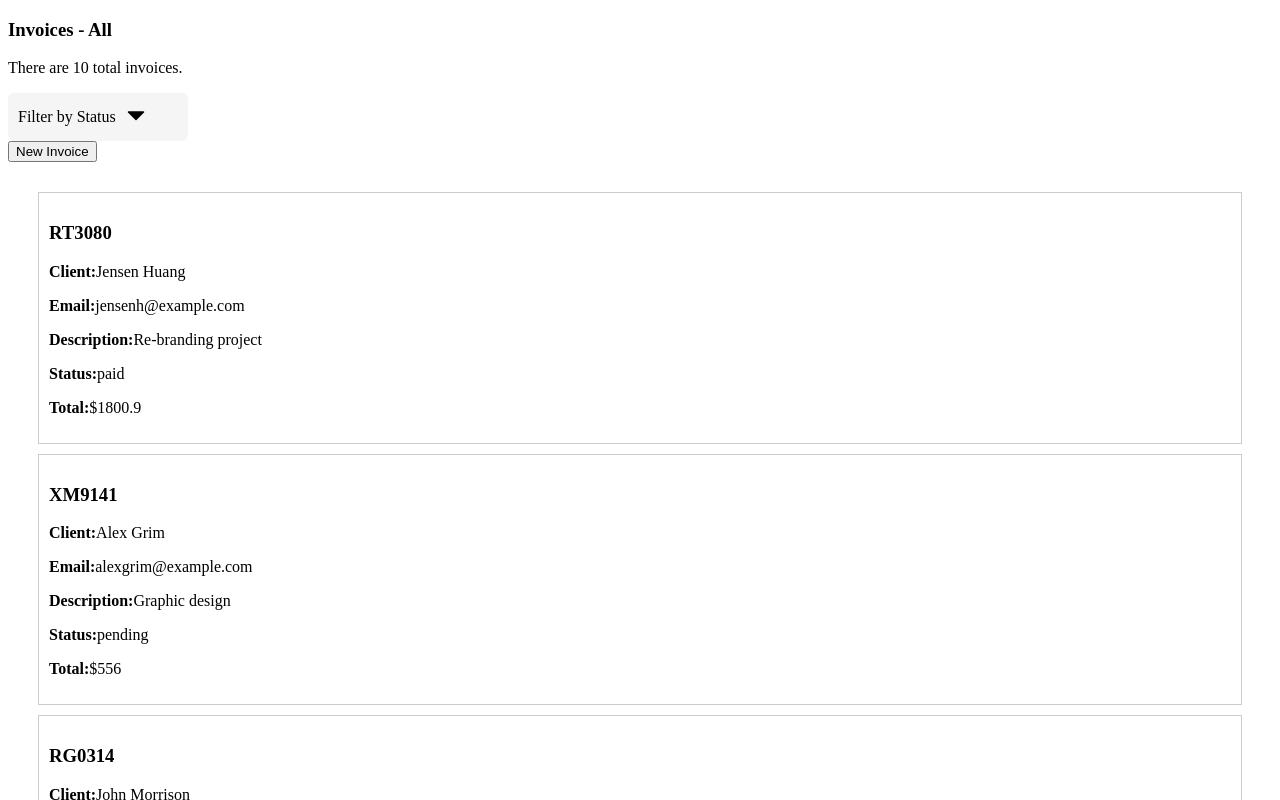
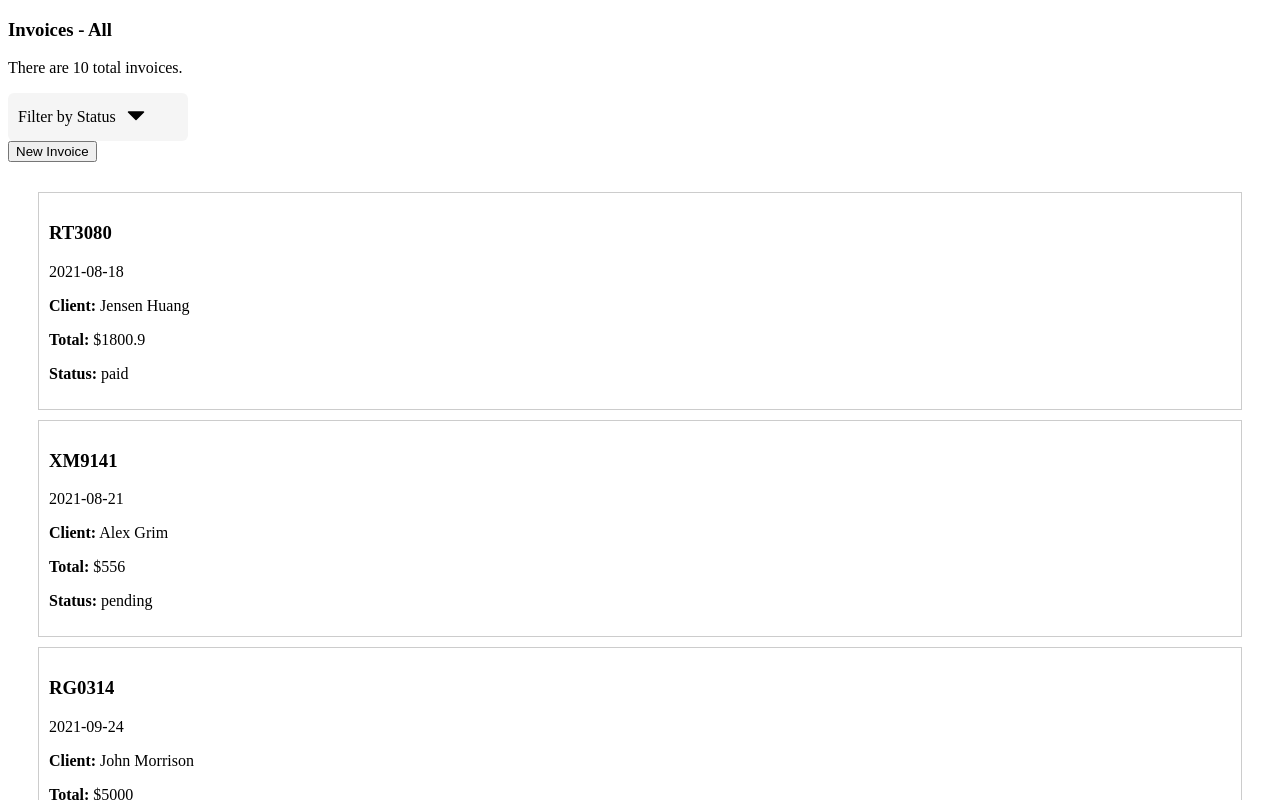
Before and after one commit to banuaggun/invoice-app-react, a React (Vite) app: page / in a window 1280 px wide. Shown: the top 800 px of the page. Built offline with nearby package versions, Linux system fonts and the light colour scheme.

Commit message:
A new folder structure was created for pages and the file path was edited.

```diff
--- a/src/App.jsx
+++ b/src/App.jsx
@@ -2,8 +2,9 @@ import React, { useEffect } from "react";
 import { BrowserRouter as Router, Routes, Route } from "react-router-dom";
 import { useDispatch } from "react-redux";
 import { setInvoices } from "./features/invoiceSlice";
-import InvoiceListPage from "./pages/InvoiceListPage";
-import NewInvoicePage from "./pages/NewInvoicePage";
+import InvoiceListPage from "./pages/invoice-list-page/InvoiceListPage";
+import NewInvoicePage from "./pages/new-invoice/NewInvoicePage";
+import InvoiceDetail from "./pages/invoice-detail/InvoiceDetail";
 
 function App() {
   const dispatch = useDispatch();
@@ -26,6 +27,7 @@ function App() {
       <Routes>
         <Route path="/" element={<InvoiceListPage />} />
         <Route path="/new" element={<NewInvoicePage />} />
+        <Route path="/invoice/:id" element={<InvoiceDetail />} />
       </Routes>
     </Router>
   );
--- a/src/components/invoice-item/InvoiceItem.jsx
+++ b/src/components/invoice-item/InvoiceItem.jsx
@@ -1,31 +1,20 @@
 import React from "react";
+import { useNavigate } from "react-router-dom";
 import './invoice-item.css';
 
 function InvoiceItem({ invoice }) {
-    console.log(invoice);
+    const navigate = useNavigate();
+
     return (
-        <div style={{ border: "1px solid #ccc", margin: "10px", padding: "10px" }}>
+        <div
+            style={{ border: "1px solid #ccc", margin: "10px", padding: "10px", cursor: "pointer" }}
+            onClick={() => navigate(`/invoice/${invoice.id}`)} // 👈 yönlendirme
+        >
             <h3>{invoice.id}</h3>
-            <p>
-                <strong>Client:</strong>
-                {invoice.clientName}
-            </p>
-            <p>
-                <strong>Email:</strong>
-                {invoice.clientEmail}
-            </p>
-            <p>
-                <strong>Description:</strong>
-                {invoice.description}
-            </p>
-            <p>
-                <strong>Status:</strong>
-                {invoice.status}
-            </p>
-            <p>
-                <strong>Total:</strong>
-                ${invoice.total}
-            </p>
+            <p>{invoice.createdAt}</p>
+            <p><strong>Client:</strong> {invoice.clientName}</p>
+            <p><strong>Total:</strong> ${invoice.total}</p>
+            <p><strong>Status:</strong> {invoice.status}</p>
         </div>
     );
 }
--- /dev/null
+++ b/src/pages/invoice-detail/InvoiceDetail.jsx
@@ -0,0 +1,54 @@
+import React from "react";
+import { useParams, useNavigate } from "react-router-dom";
+import { useSelector } from "react-redux";
+
+const InvoiceDetail = () => {
+    const { id } = useParams();
+    const navigate = useNavigate();
+    const invoices = useSelector((state) => state.invoices.invoices);
+    const invoice = invoices.find((inv) => inv.id === id);
+
+    if (!invoice) {
+        return <p>Invoice not found.</p>;
+    }
+
+    return (
+        <div className="invoice-detail">
+            {/* Üst bar */}
+            <div className="invoice-detail-topbar">
+                <button className="back-btn" onClick={() => navigate(-1)}>← Back</button>
+                <div className="actions">
+                    <button className="edit-btn">Edit</button>
+                    <button className="delete-btn">Delete</button>
+                </div>
+            </div>
+
+            {/* Detay içerik */}
+            <h2>Invoice {invoice.id}</h2>
+            <p><strong>Created At:</strong> {invoice.createdAt}</p>
+            <p><strong>Payment Due:</strong> {invoice.paymentDue}</p>
+            <p><strong>Description:</strong> {invoice.description}</p>
+            <p><strong>Client:</strong> {invoice.clientName} ({invoice.clientEmail})</p>
+            <p><strong>Status:</strong> {invoice.status}</p>
+
+            <h3>Sender Address</h3>
+            <p>{invoice.senderAddress.street}, {invoice.senderAddress.city}, {invoice.senderAddress.postCode}, {invoice.senderAddress.country}</p>
+
+            <h3>Client Address</h3>
+            <p>{invoice.clientAddress.street}, {invoice.clientAddress.city}, {invoice.clientAddress.postCode}, {invoice.clientAddress.country}</p>
+
+            <h3>Items</h3>
+            <ul>
+                {invoice.items.map((item, idx) => (
+                    <li key={idx}>
+                        {item.name} — {item.quantity} × ${item.price} = ${item.total}
+                    </li>
+                ))}
+            </ul>
+
+            <h3>Total: ${invoice.total}</h3>
+        </div>
+    );
+};
+
+export default InvoiceDetail;
--- a/src/pages/InvoiceListPage.jsx
+++ b/src/pages/invoice-list-page/InvoiceListPage.jsx
@@ -1,5 +1,5 @@
 import React from "react";
-import InvoiceList from "../components/invoice-list/InvoiceList";
+import InvoiceList from "../../components/invoice-list/InvoiceList";
 
 const InvoiceListPage = () => {
     return (
--- a/src/pages/NewInvoicePage.jsx
+++ b/src/pages/new-invoice/NewInvoicePage.jsx
@@ -1,7 +1,7 @@
 import React, { useState } from "react";
 import { useNavigate } from "react-router-dom";
 import { useDispatch } from "react-redux";
-import { addInvoice } from "../features/invoiceSlice";
+import { addInvoice } from "../../features/invoiceSlice";
 
 const NewInvoicePage = () => {
     const navigate = useNavigate();
```
